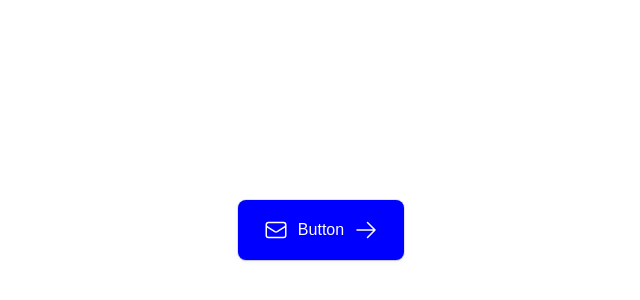
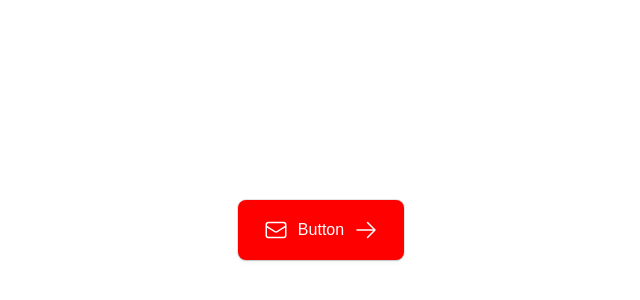
Before and after one commit to CappAlpha/train-next, a Next.js app: page / in a window 1280 px wide. Shown: the part 170-470 px from the top of the page, without its empty margins (319-959 px from the left). Built offline with nearby package versions, Linux system fonts and the light colour scheme.

Commit message:
fix colors style change

```diff
--- a/src/app/feature/IndexPage/mock.ts
+++ b/src/app/feature/IndexPage/mock.ts
@@ -1,4 +1,4 @@
 export const button = {
   text: 'Button',
-  color: 'blue',
+  color: 'red',
 }
--- a/src/app/ui/Button/Button.tsx
+++ b/src/app/ui/Button/Button.tsx
@@ -13,7 +13,7 @@ interface Props {
 
 export const Button: FC<Props> = ({ text, color, onClick }) => {
   return (
-    <button className={cn(styles.root, color === 'red' && styles.red, color === 'blue' && styles.blue)} onClick={onClick}>
+    <button className={cn(styles.root, color !== '' && styles[color])} onClick={onClick}>
       <Envelope className={styles.icon} />
       {text}
       <ArrowRight className={styles.icon} />
```
